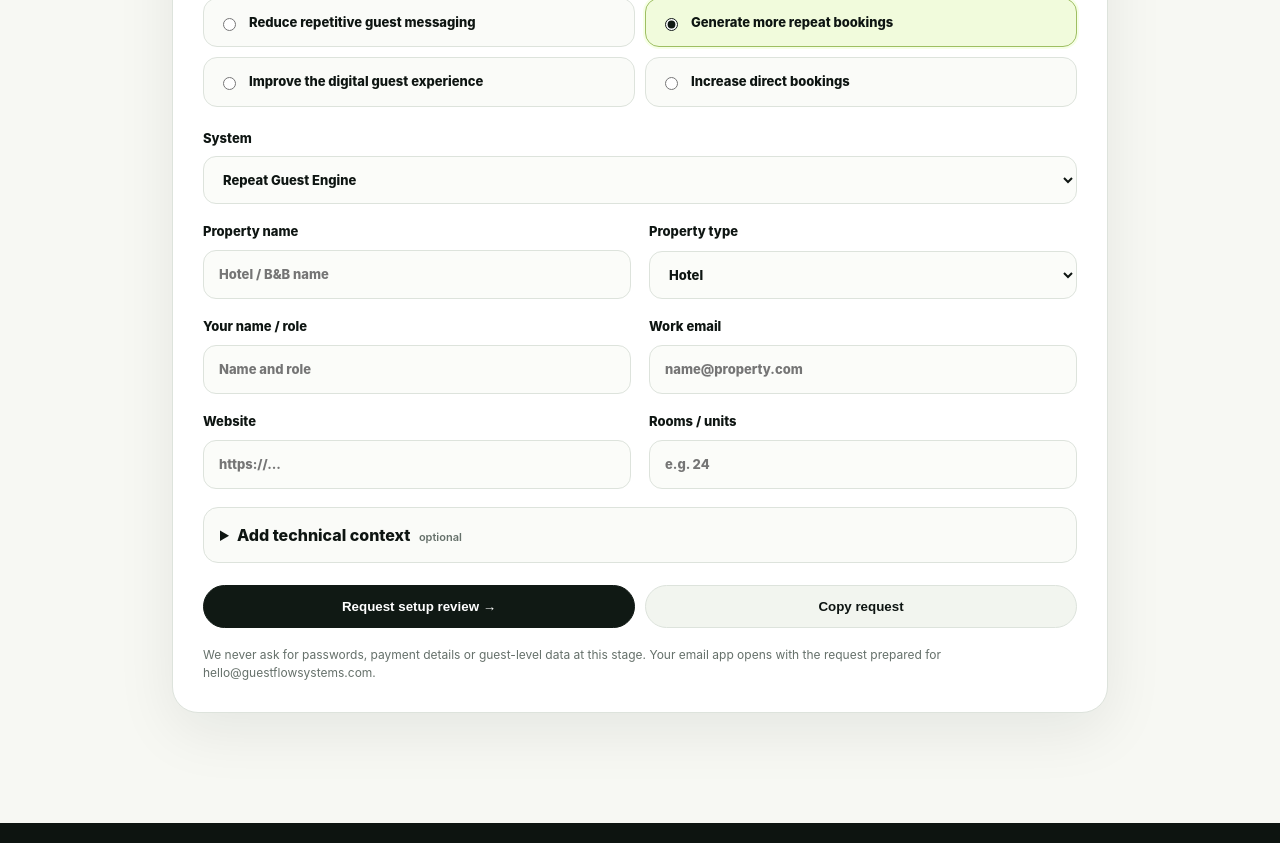
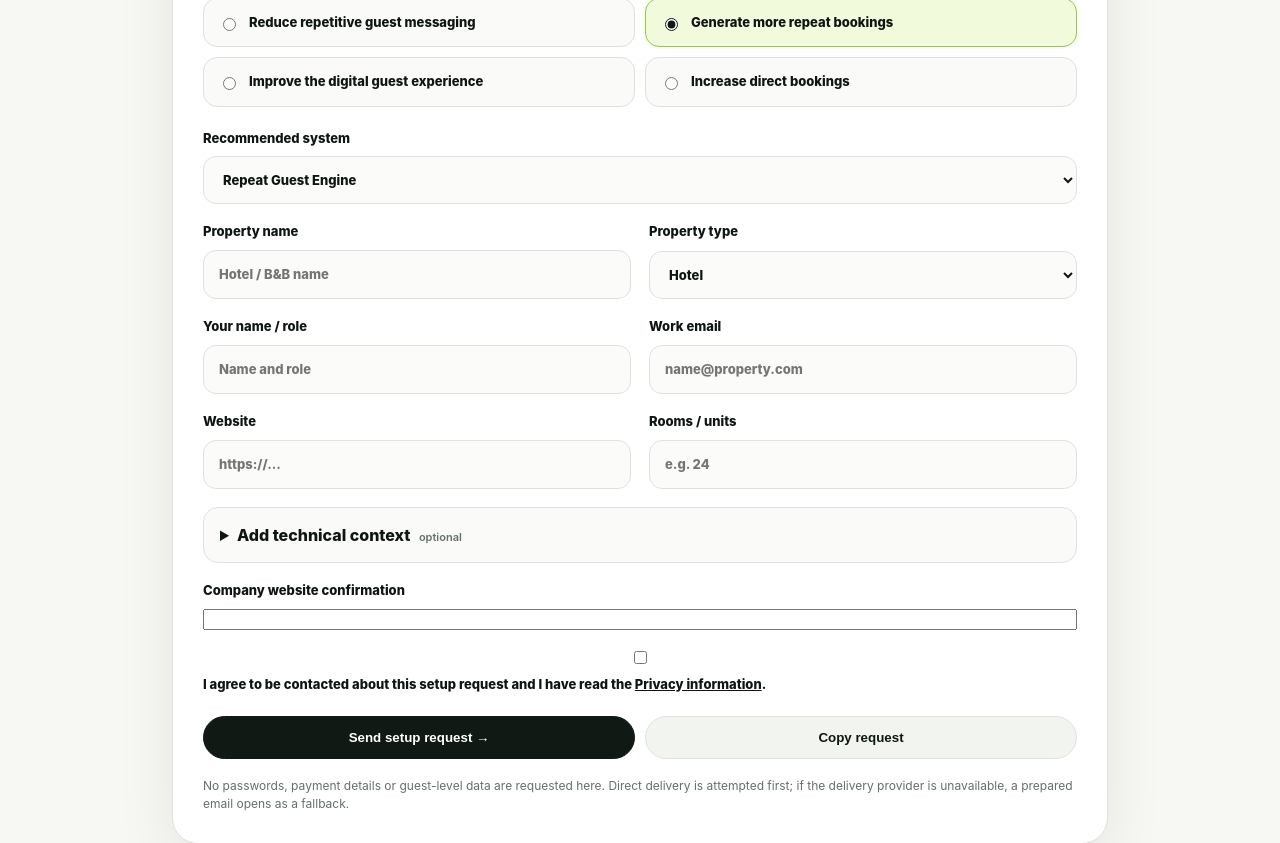
Before and after one commit to vincenzoproto/DigitalGrowthKits, a Next.js app: page /request-setup in a window 1280 px wide. Shown: the part 900-1743 px from the top of the page. Built offline with nearby package versions, Linux system fonts and the light colour scheme; no server answers.

Commit message:
Turn setup review into direct-delivery conversion form

```diff
--- a/app/request-setup/RequestSetupForm.tsx
+++ b/app/request-setup/RequestSetupForm.tsx
@@ -1,24 +1,136 @@
 "use client";
+
 import { FormEvent, useMemo, useState } from "react";
+import Link from "next/link";
 import { useSearchParams } from "next/navigation";
-const systems=["Guest Inbox Pro","Digital Guest Concierge","Repeat Guest Engine","Direct Booking Engine"];
-const goals=[["reply","Reduce repetitive guest messaging"],["repeat","Generate more repeat bookings"],["concierge","Improve the digital guest experience"],["direct","Increase direct bookings"]];
-export default function RequestSetupForm(){
- const searchParams=useSearchParams(); const requested=searchParams.get("product")||"Repeat Guest Engine";
- const defaultProduct=useMemo(()=>systems.find(n=>n.toLowerCase().replaceAll(" ","-")===requested)||systems.find(n=>n===requested)||"Repeat Guest Engine",[requested]);
- const [product,setProduct]=useState(defaultProduct),[propertyName,setPropertyName]=useState(""),[contactName,setContactName]=useState(""),[email,setEmail]=useState(""),[website,setWebsite]=useState(""),[propertyType,setPropertyType]=useState("Hotel"),[rooms,setRooms]=useState(""),[currentStack,setCurrentStack]=useState(""),[databaseSize,setDatabaseSize]=useState(""),[notes,setNotes]=useState(""),[goal,setGoal]=useState("repeat"),[copied,setCopied]=useState(false);
- function buildRequest(){const goalLabel=goals.find(([id])=>id===goal)?.[1]||goal; const subject=`GuestFlow Systems - ${product} setup review`; const body=[`System: ${product}`,`Primary goal: ${goalLabel}`,`Property: ${propertyName||"-"}`,`Property type: ${propertyType||"-"}`,`Rooms / units: ${rooms||"-"}`,`Contact: ${contactName||"-"}`,`Email: ${email||"-"}`,`Website: ${website||"-"}`,`Current PMS / tools: ${currentStack||"-"}`,`Approx. past-guest database: ${databaseSize||"-"}`,"","Context / notes:",notes||"-"].join("\n"); return {subject,body};}
- function submit(e:FormEvent){e.preventDefault();const {subject,body}=buildRequest();window.location.href=`mailto:hello@guestflowsystems.com?subject=${encodeURIComponent(subject)}&body=${encodeURIComponent(body)}`;}
- async function copyRequest(){const {subject,body}=buildRequest();await navigator.clipboard.writeText(`${subject}\n\n${body}\n\nSend to: hello@guestflowsystems.com`);setCopied(true);window.setTimeout(()=>setCopied(false),2200);}
- return <form onSubmit={submit} className="setup-form">
-  <div className="form-intro"><div><span className="eyebrow">2-minute review</span><h2>Start with the outcome.</h2></div><span className="form-trust">No obligation · No guest data required</span></div>
-  <fieldset className="goal-picker"><legend>What would you most like to improve?</legend>{goals.map(([id,label])=><label key={id} className={goal===id?"goal-option selected":"goal-option"}><input type="radio" name="goal" value={id} checked={goal===id} onChange={()=>setGoal(id)}/><span>{label}</span></label>)}</fieldset>
-  <label>System<select value={product} onChange={e=>setProduct(e.target.value)} className="setup-field">{systems.map(s=><option key={s}>{s}</option>)}</select></label>
-  <div className="form-grid-2"><label>Property name<input required value={propertyName} onChange={e=>setPropertyName(e.target.value)} placeholder="Hotel / B&B name" className="setup-field"/></label><label>Property type<select value={propertyType} onChange={e=>setPropertyType(e.target.value)} className="setup-field"><option>Hotel</option><option>B&B</option><option>Guest house</option><option>Aparthotel</option><option>Apartments</option><option>Other</option></select></label></div>
-  <div className="form-grid-2"><label>Your name / role<input required value={contactName} onChange={e=>setContactName(e.target.value)} placeholder="Name and role" className="setup-field"/></label><label>Work email<input required type="email" value={email} onChange={e=>setEmail(e.target.value)} placeholder="name@property.com" className="setup-field"/></label></div>
-  <div className="form-grid-2"><label>Website<input value={website} onChange={e=>setWebsite(e.target.value)} placeholder="https://..." className="setup-field"/></label><label>Rooms / units<input value={rooms} onChange={e=>setRooms(e.target.value)} inputMode="numeric" placeholder="e.g. 24" className="setup-field"/></label></div>
-  <details className="optional-details"><summary>Add technical context <span>optional</span></summary><div className="optional-fields"><div className="form-grid-2"><label>Current PMS / tools<input value={currentStack} onChange={e=>setCurrentStack(e.target.value)} placeholder="Cloudbeds, Opera, Booking.com..." className="setup-field"/></label><label>Past-guest database<input value={databaseSize} onChange={e=>setDatabaseSize(e.target.value)} placeholder="3,000 contacts / not sure" className="setup-field"/></label></div><label>Anything else we should know?<textarea value={notes} onChange={e=>setNotes(e.target.value)} rows={4} placeholder="Current bottleneck, desired outcome or timing." className="setup-field"/></label></div></details>
-  <div className="setup-actions"><button type="submit" className="buy-button">Request setup review →</button><button type="button" onClick={copyRequest} className="buy-button secondary-button">{copied?"Request copied":"Copy request"}</button></div>
-  <p className="form-note">We never ask for passwords, payment details or guest-level data at this stage. Your email app opens with the request prepared for hello@guestflowsystems.com.</p>
- </form>;
+
+const systems = ["Guest Inbox Pro", "Digital Guest Concierge", "Repeat Guest Engine", "Direct Booking Engine"];
+const goals = [
+  ["reply", "Reduce repetitive guest messaging", "Guest Inbox Pro"],
+  ["repeat", "Generate more repeat bookings", "Repeat Guest Engine"],
+  ["concierge", "Improve the digital guest experience", "Digital Guest Concierge"],
+  ["direct", "Increase direct bookings", "Direct Booking Engine"],
+] as const;
+
+type Status = { type: "success" | "fallback" | "error"; message: string } | null;
+
+export default function RequestSetupForm() {
+  const searchParams = useSearchParams();
+  const requested = searchParams.get("product") || "Repeat Guest Engine";
+  const defaultProduct = useMemo(() => systems.find((name) => name.toLowerCase().replaceAll(" ", "-") === requested) || systems.find((name) => name === requested) || "Repeat Guest Engine", [requested]);
+  const defaultGoal = goals.find(([, , system]) => system === defaultProduct)?.[0] || "repeat";
+
+  const [product, setProduct] = useState(defaultProduct);
+  const [goal, setGoal] = useState(defaultGoal);
+  const [propertyName, setPropertyName] = useState("");
+  const [contactName, setContactName] = useState("");
+  const [email, setEmail] = useState("");
+  const [website, setWebsite] = useState("");
+  const [propertyType, setPropertyType] = useState("Hotel");
+  const [rooms, setRooms] = useState("");
+  const [currentStack, setCurrentStack] = useState("");
+  const [databaseSize, setDatabaseSize] = useState("");
+  const [notes, setNotes] = useState("");
+  const [companyWebsite, setCompanyWebsite] = useState("");
+  const [copied, setCopied] = useState(false);
+  const [sending, setSending] = useState(false);
+  const [status, setStatus] = useState<Status>(null);
+
+  function selectGoal(id: string) {
+    const selected = goals.find(([goalId]) => goalId === id);
+    setGoal(id as typeof goals[number][0]);
+    if (selected) setProduct(selected[2]);
+  }
+
+  function buildRequest() {
+    const goalLabel = goals.find(([id]) => id === goal)?.[1] || goal;
+    const subject = `GuestFlow Systems - ${product} setup review`;
+    const body = [
+      `System: ${product}`,
+      `Primary goal: ${goalLabel}`,
+      `Property: ${propertyName || "-"}`,
+      `Property type: ${propertyType || "-"}`,
+      `Rooms / units: ${rooms || "-"}`,
+      `Contact: ${contactName || "-"}`,
+      `Email: ${email || "-"}`,
+      `Website: ${website || "-"}`,
+      `Current PMS / tools: ${currentStack || "-"}`,
+      `Approx. past-guest database: ${databaseSize || "-"}`,
+      "",
+      "Context / notes:",
+      notes || "-",
+    ].join("\n");
+    return { subject, body, goalLabel };
+  }
+
+  function openEmailFallback() {
+    const { subject, body } = buildRequest();
+    window.location.href = `mailto:info@vincenzoproto.com?subject=${encodeURIComponent(subject)}&body=${encodeURIComponent(body)}`;
+  }
+
+  async function submit(event: FormEvent) {
+    event.preventDefault();
+    setSending(true);
+    setStatus(null);
+    const { goalLabel } = buildRequest();
+
+    try {
+      const response = await fetch("/api/setup-request", {
+        method: "POST",
+        headers: { "Content-Type": "application/json" },
+        body: JSON.stringify({ product, goal: goalLabel, propertyName, propertyType, contactName, email, website, rooms, currentStack, databaseSize, notes, companyWebsite }),
+      });
+
+      if (response.ok) {
+        setStatus({ type: "success", message: "Request received. We’ll review the property, current stack and requested outcome before proposing the implementation scope." });
+        return;
+      }
+
+      setStatus({ type: "fallback", message: "Direct delivery is not available yet, so we’re opening a prepared email instead. Nothing you entered is lost." });
+      window.setTimeout(openEmailFallback, 350);
+    } catch {
+      setStatus({ type: "fallback", message: "We couldn’t complete direct delivery, so we’re opening a prepared email with the same request." });
+      window.setTimeout(openEmailFallback, 350);
+    } finally {
+      setSending(false);
+    }
+  }
+
+  async function copyRequest() {
+    const { subject, body } = buildRequest();
+    try {
+      await navigator.clipboard.writeText(`${subject}\n\n${body}\n\nSend to: info@vincenzoproto.com`);
+      setCopied(true);
+      window.setTimeout(() => setCopied(false), 2200);
+    } catch {
+      setStatus({ type: "error", message: "Copy was blocked by the browser. You can still use the main Send setup request button." });
+    }
+  }
+
+  return (
+    <form onSubmit={submit} className="setup-form">
+      <div className="form-intro"><div><span className="eyebrow">2-minute review</span><h2>Start with the outcome.</h2></div><span className="form-trust">No obligation · No guest data required</span></div>
+
+      <fieldset className="goal-picker"><legend>What would you most like to improve?</legend>{goals.map(([id, label]) => <label key={id} className={goal === id ? "goal-option selected" : "goal-option"}><input type="radio" name="goal" value={id} checked={goal === id} onChange={() => selectGoal(id)} /><span>{label}</span></label>)}</fieldset>
+
+      <label>Recommended system<select value={product} onChange={(e) => setProduct(e.target.value)} className="setup-field">{systems.map((system) => <option key={system}>{system}</option>)}</select></label>
+
+      <div className="form-grid-2"><label>Property name<input required value={propertyName} onChange={(e) => setPropertyName(e.target.value)} placeholder="Hotel / B&B name" className="setup-field" /></label><label>Property type<select value={propertyType} onChange={(e) => setPropertyType(e.target.value)} className="setup-field"><option>Hotel</option><option>B&B</option><option>Guest house</option><option>Aparthotel</option><option>Apartments</option><option>Other</option></select></label></div>
+
+      <div className="form-grid-2"><label>Your name / role<input required value={contactName} onChange={(e) => setContactName(e.target.value)} placeholder="Name and role" className="setup-field" /></label><label>Work email<input required type="email" value={email} onChange={(e) => setEmail(e.target.value)} placeholder="name@property.com" className="setup-field" autoComplete="email" /></label></div>
+
+      <div className="form-grid-2"><label>Website<input value={website} onChange={(e) => setWebsite(e.target.value)} placeholder="https://..." className="setup-field" inputMode="url" /></label><label>Rooms / units<input value={rooms} onChange={(e) => setRooms(e.target.value)} inputMode="numeric" placeholder="e.g. 24" className="setup-field" /></label></div>
+
+      <details className="optional-details"><summary>Add technical context <span>optional</span></summary><div className="optional-fields"><div className="form-grid-2"><label>Current PMS / tools<input value={currentStack} onChange={(e) => setCurrentStack(e.target.value)} placeholder="Cloudbeds, Opera, Booking.com..." className="setup-field" /></label><label>Past-guest database<input value={databaseSize} onChange={(e) => setDatabaseSize(e.target.value)} placeholder="3,000 contacts / not sure" className="setup-field" /></label></div><label>Anything else we should know?<textarea value={notes} onChange={(e) => setNotes(e.target.value)} rows={4} placeholder="Current bottleneck, desired outcome or timing." className="setup-field" /></label></div></details>
+
+      <label className="honeypot-field" aria-hidden="true">Company website confirmation<input tabIndex={-1} autoComplete="off" value={companyWebsite} onChange={(e) => setCompanyWebsite(e.target.value)} /></label>
+
+      <label className="form-consent"><input required type="checkbox" /><span>I agree to be contacted about this setup request and I have read the <Link href="/privacy">Privacy information</Link>.</span></label>
+
+      {status && <div className={`setup-status ${status.type}`} role="status">{status.message}</div>}
+
+      <div className="setup-actions"><button type="submit" className="buy-button" disabled={sending}>{sending ? "Sending request…" : "Send setup request →"}</button><button type="button" onClick={copyRequest} className="buy-button secondary-button">{copied ? "Request copied" : "Copy request"}</button></div>
+      <p className="form-note">No passwords, payment details or guest-level data are requested here. Direct delivery is attempted first; if the delivery provider is unavailable, a prepared email opens as a fallback.</p>
+    </form>
+  );
 }
```
